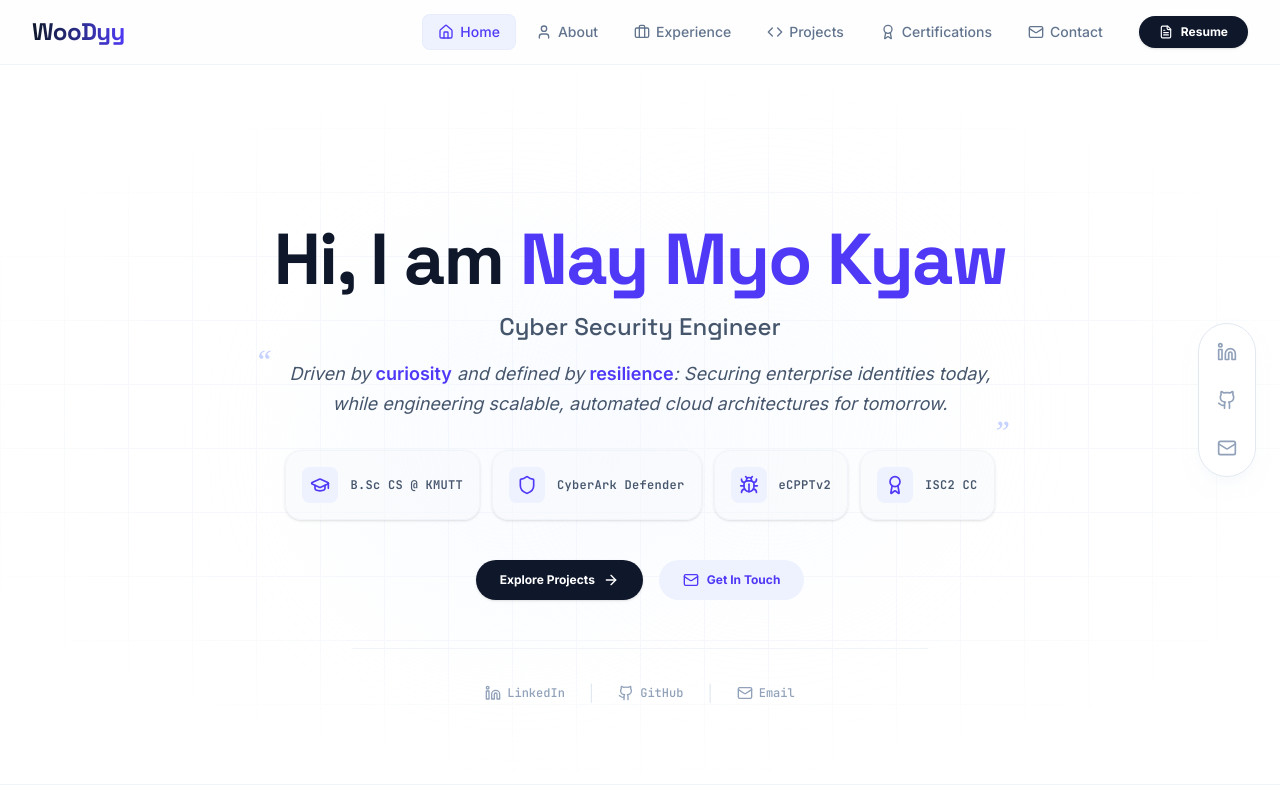
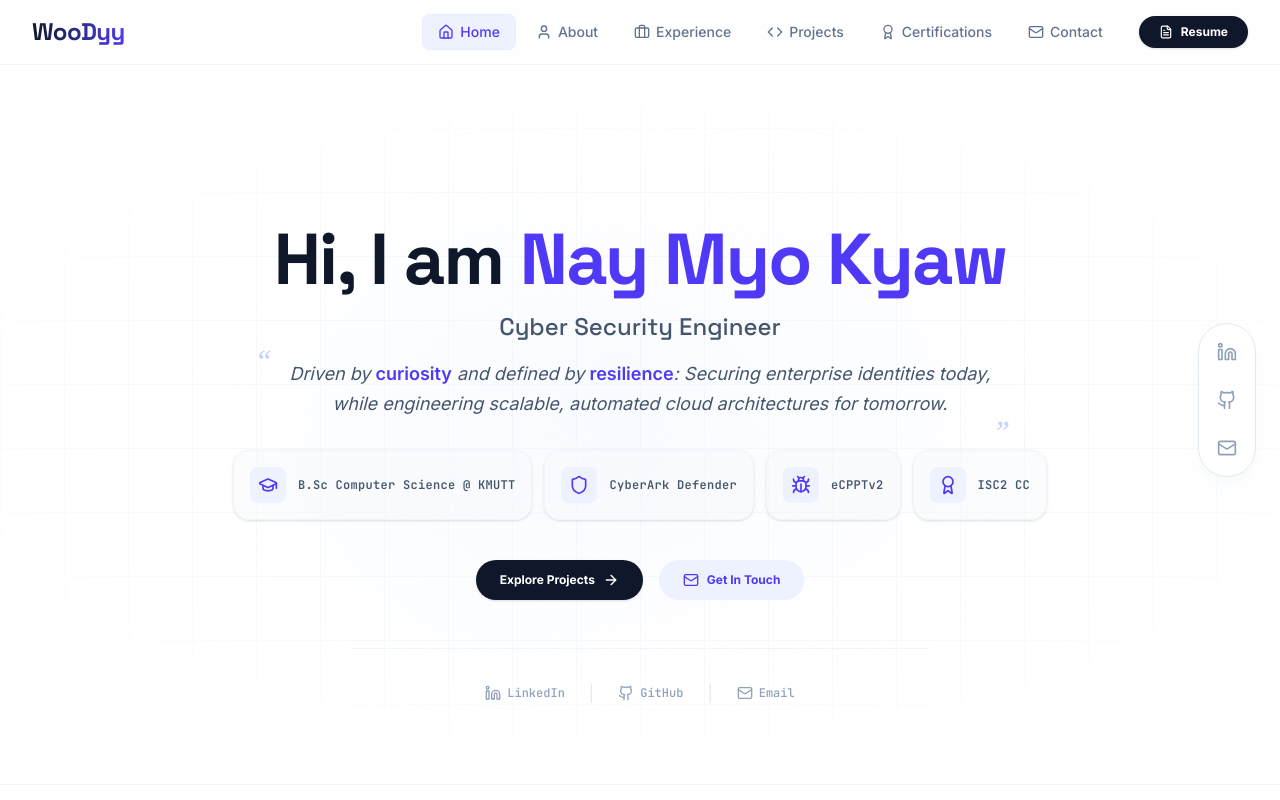
Before and after one commit to woodyyNMK/woodyyNMK.github.io, a React (Vite) app: page / in a window 1280 px wide. Shown: the top 800 px of the page. Built offline with nearby package versions, Linux system fonts and the light colour scheme.

Commit message:
[ADD] logo

```diff
--- a/index.html
+++ b/index.html
@@ -3,7 +3,8 @@
   <head>
     <meta charset="UTF-8" />
     <meta name="viewport" content="width=device-width, initial-scale=1.0" />
-    <title>Nay Myo Kyaw | Cyber Security Engineer Portfolio</title>
+    <title>Nay Myo Kyaw | Personal Portfolio</title>
+    <link rel="icon" type="image/png" href="./logo.png" />
     <link rel="preconnect" href="https://fonts.googleapis.com">
     <link rel="preconnect" href="https://fonts.gstatic.com" crossorigin>
     <link href="https://fonts.googleapis.com/css2?family=Inter:wght@300;400;500;600;700&family=JetBrains+Mono:wght@400;500;600&family=Space+Grotesk:wght@400;500;600;700&display=swap" rel="stylesheet">
--- a/src/components/Hero.tsx
+++ b/src/components/Hero.tsx
@@ -10,7 +10,7 @@ interface HeroProps {
 export default function Hero({ setActiveTab }: HeroProps) {
   // Quick status highlights
   const statusBadges = [
-    { icon: GraduationCap, label: 'B.Sc CS @ KMUTT' },
+    { icon: GraduationCap, label: 'B.Sc Computer Science @ KMUTT' },
     { icon: Shield, label: 'CyberArk Defender' },
     { icon: Bug, label: 'eCPPTv2' },
     { icon: Award, label: 'ISC2 CC' },
```
Also changed, not shown: public/logo.png (added), 3 other files (tests, documents, lock files or other folders).
